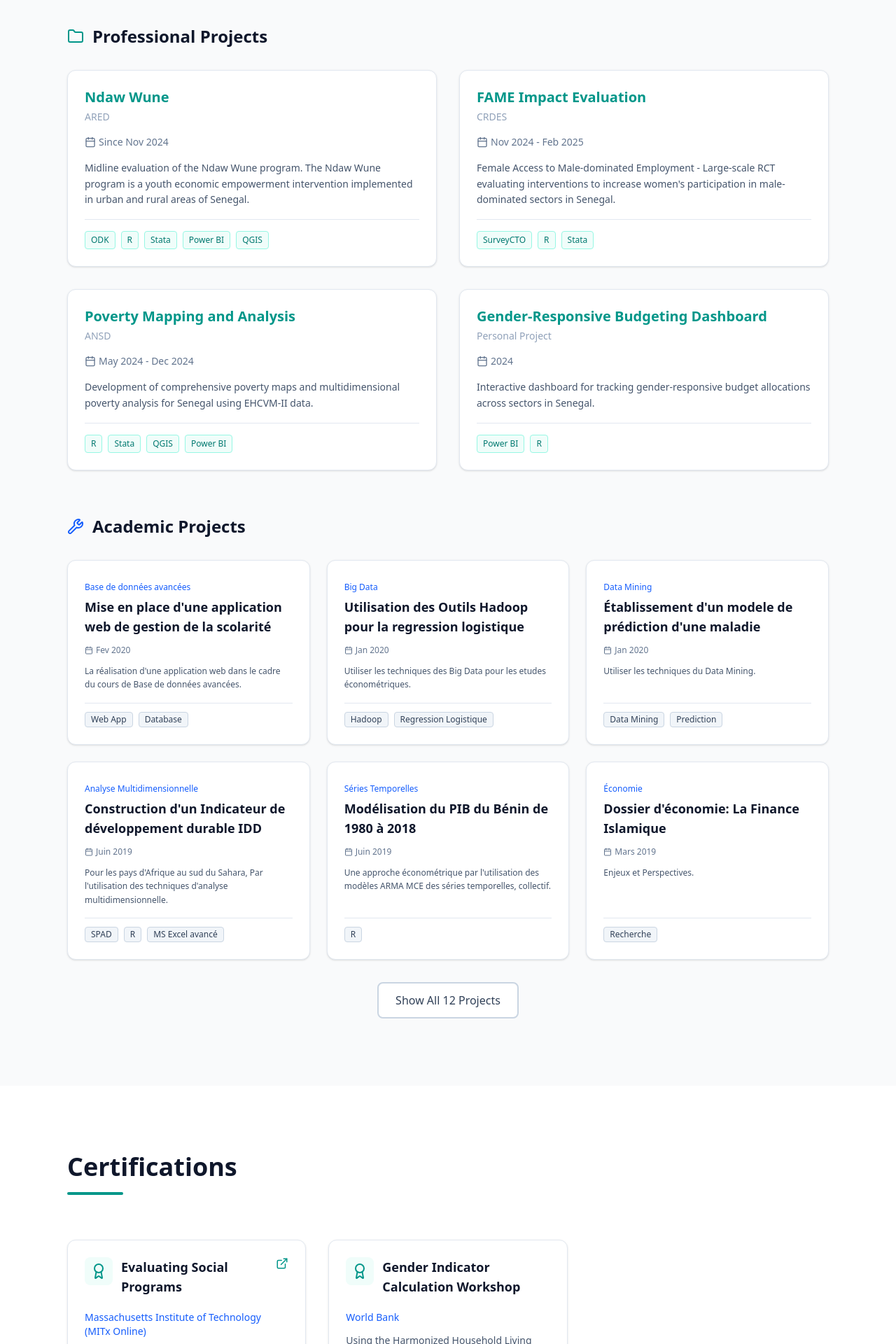
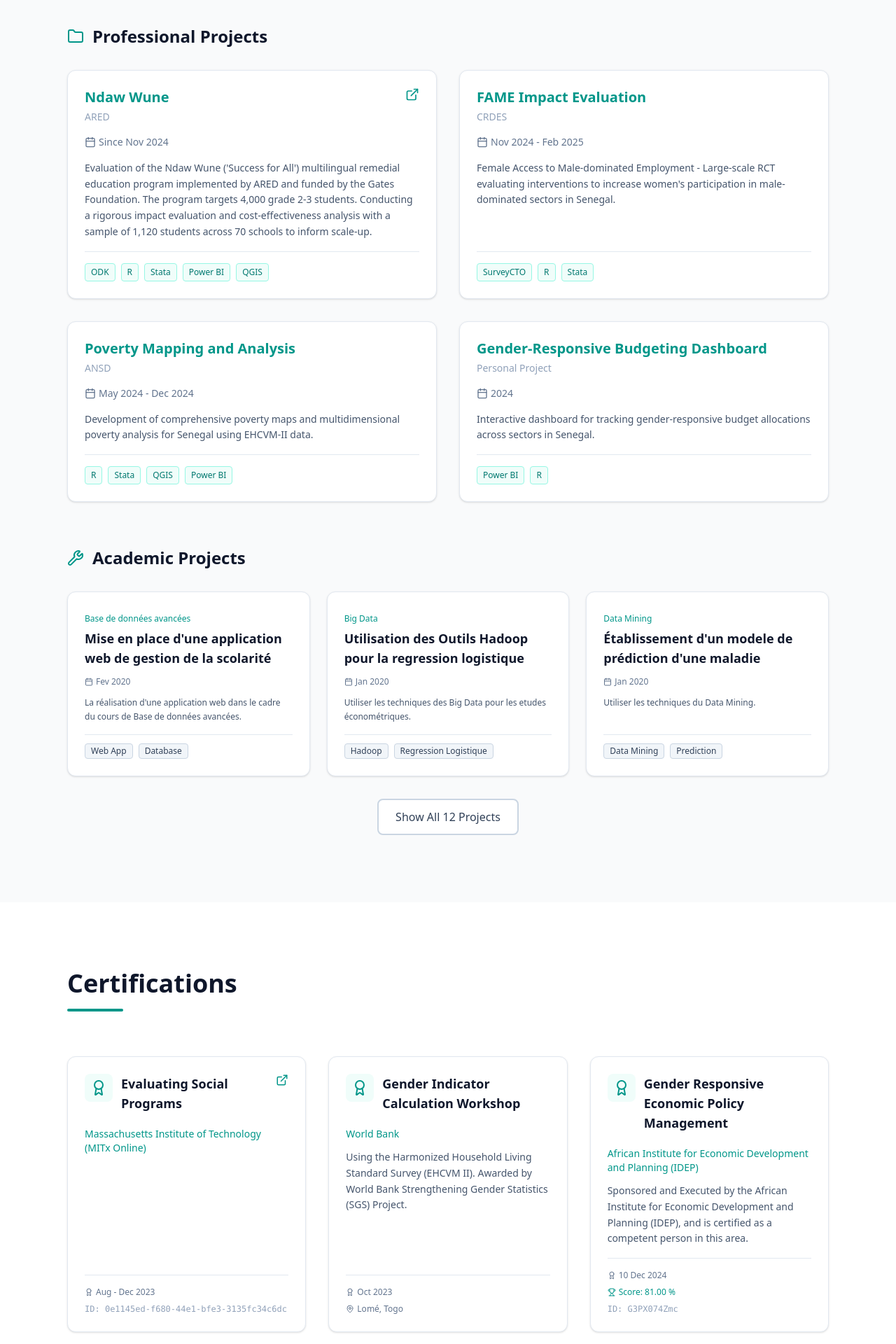
Before and after one commit to BahiAjamy/portfolio, a React (Vite) app: page / in a window 1280 px wide. Shown: the part 5100-7020 px from the top of the page at 70% size. Built offline with nearby package versions, Linux system fonts and the light colour scheme.

Commit message:
Update Ndaw Wune details, add IDEP cert, and harmonize colors

```diff
--- a/src/components/Certifications.jsx
+++ b/src/components/Certifications.jsx
@@ -56,7 +56,7 @@ const Certifications = () => {
                                 )}
                             </div>
 
-                            <p className="text-sm text-blue-600 font-medium mb-3">{cert.issuer}</p>
+                            <p className="text-sm text-teal-600 font-medium mb-3">{cert.issuer}</p>
 
                             {cert.description && (
                                 <p className="text-sm text-slate-600 leading-relaxed mb-4 flex-grow">
--- a/src/components/Projects.jsx
+++ b/src/components/Projects.jsx
@@ -13,7 +13,7 @@ const Projects = () => {
 
     const displayedAcademic = showAllAcademic
         ? PROJECTS.academic
-        : PROJECTS.academic.slice(0, 6);
+        : PROJECTS.academic.slice(0, 3);
 
     return (
         <Section id="projects" className="bg-gray-50">
@@ -90,7 +90,7 @@ const Projects = () => {
             {/* Academic Projects */}
             <div>
                 <h3 className="text-2xl font-bold text-slate-900 mb-8 flex items-center">
-                    <Wrench className="mr-3 text-blue-600" /> {getTranslation(language, 'projects.academic')}
+                    <Wrench className="mr-3 text-teal-600" /> {getTranslation(language, 'projects.academic')}
                 </h3>
                 <div className="grid grid-cols-1 md:grid-cols-2 lg:grid-cols-3 gap-6">
                     {displayedAcademic.map((project, index) => (
@@ -101,9 +101,9 @@ const Projects = () => {
                             viewport={{ once: true }}
                             transition={{ delay: index * 0.05 }}
                         >
-                            <Card className="h-full flex flex-col hover:border-blue-600/50 transition-all duration-300">
+                            <Card className="h-full flex flex-col hover:border-teal-600/50 transition-all duration-300">
                                 <div className="mb-3">
-                                    <span className="text-xs text-blue-600 font-medium">
+                                    <span className="text-xs text-teal-600 font-medium">
                                         {project.category}
                                     </span>
                                     <h4 className="text-lg font-bold text-slate-900 mt-1">
@@ -136,11 +136,11 @@ const Projects = () => {
                 </div>
 
                 {/* Show More/Less Button */}
-                {PROJECTS.academic.length > 6 && (
+                {PROJECTS.academic.length > 3 && (
                     <div className="text-center mt-8">
                         <button
                             onClick={() => setShowAllAcademic(!showAllAcademic)}
-                            className="px-6 py-3 bg-white text-slate-700 rounded-lg border-2 border-slate-300 hover:border-blue-600 hover:text-blue-600 transition-all duration-300"
+                            className="px-6 py-3 bg-white text-slate-700 rounded-lg border-2 border-slate-300 hover:border-teal-600 hover:text-teal-600 transition-all duration-300"
                         >
                             {showAllAcademic ? getTranslation(language, 'projects.showLess') : `${getTranslation(language, 'projects.showAll')} ${PROJECTS.academic.length} ${getTranslation(language, 'projects.title')}`}
                         </button>
--- a/src/constants/index.js
+++ b/src/constants/index.js
@@ -121,9 +121,9 @@ export const PROJECTS = {
             name: "Ndaw Wune",
             organization: "ARED",
             period: "Since Nov 2024",
-            description: "Midline evaluation of the Ndaw Wune program. The Ndaw Wune program is a youth economic empowerment intervention implemented in urban and rural areas of Senegal.",
+            description: "Evaluation of the Ndaw Wune ('Success for All') multilingual remedial education program implemented by ARED and funded by the Gates Foundation. The program targets 4,000 grade 2-3 students. Conducting a rigorous impact evaluation and cost-effectiveness analysis with a sample of 1,120 students across 70 schools to inform scale-up.",
             tools: ["ODK", "R", "Stata", "Power BI", "QGIS"],
-            link: null
+            link: "https://ared-edu.org/en/education/"
         },
         {
             name: "FAME Impact Evaluation",
@@ -252,6 +252,14 @@ export const CERTIFICATIONS = [
         location: "Lomé, Togo",
         date: "Oct 2023",
         description: "Using the Harmonized Household Living Standard Survey (EHCVM II). Awarded by World Bank Strengthening Gender Statistics (SGS) Project."
+    },
+    {
+        name: "Gender Responsive Economic Policy Management",
+        issuer: "African Institute for Economic Development and Planning (IDEP)",
+        date: "10 Dec 2024",
+        score: "81.00 %",
+        id: "G3PX074Zmc",
+        description: "Sponsored and Executed by the African Institute for Economic Development and Planning (IDEP), and is certified as a competent person in this area."
     }
 ];
 
```
